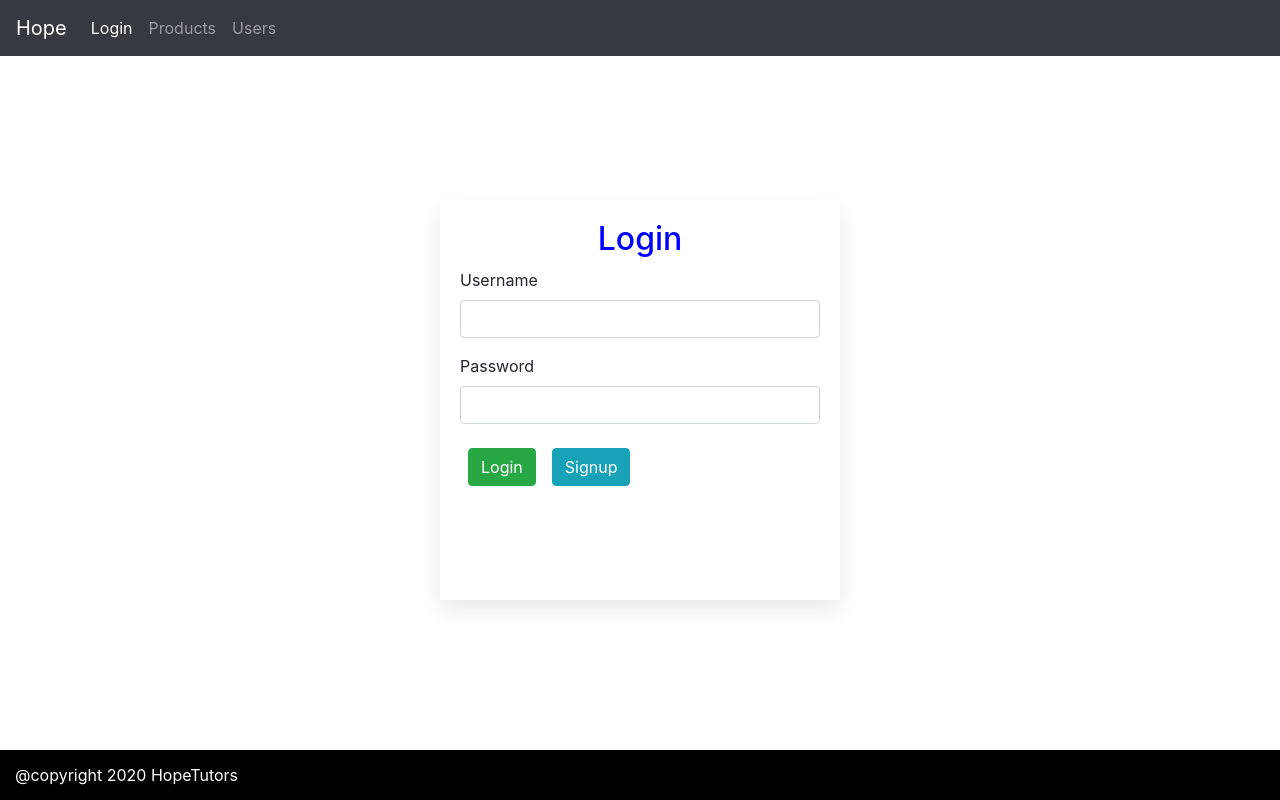
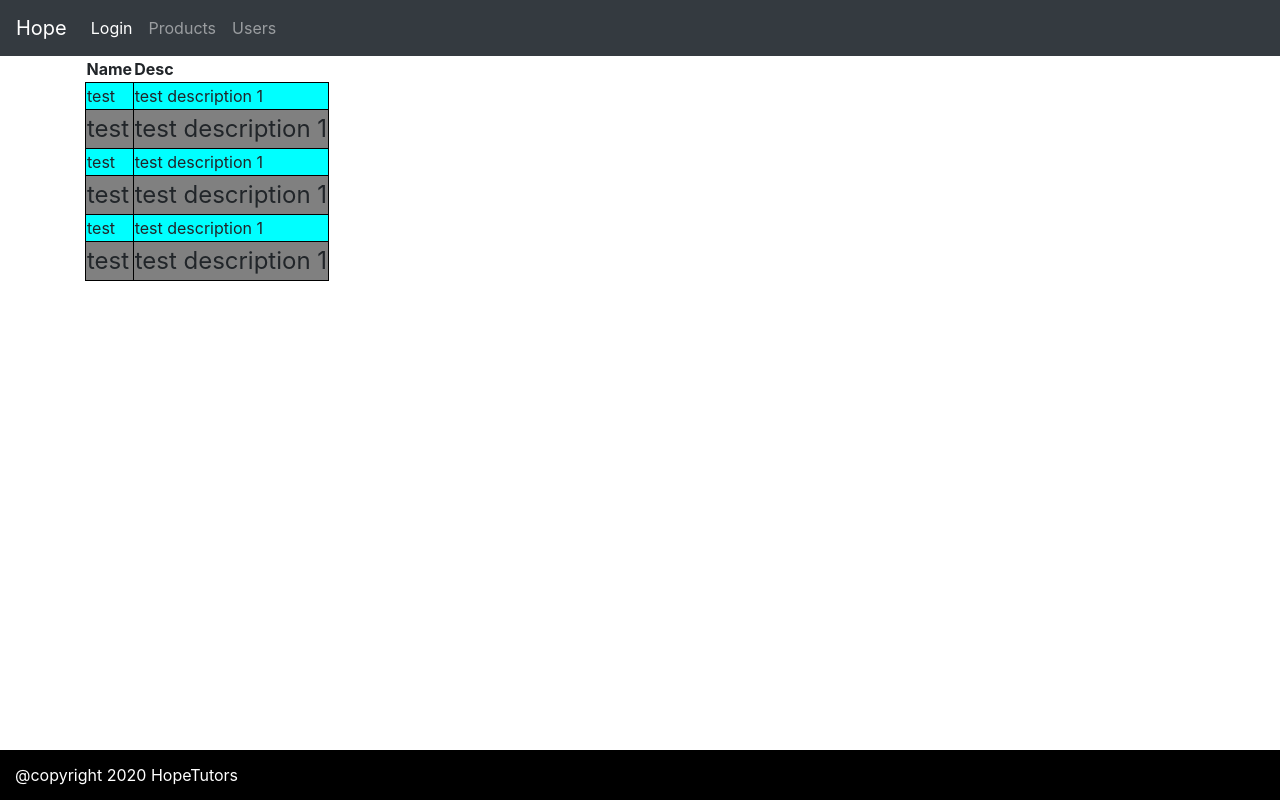
Before and after one commit to Mahivg/RoadToIonic, an Angular app in the folder MyTestApp/: page / in a window 1280 px wide. Built offline with nearby package versions, Linux system fonts and the light colour scheme.

Commit message:
Added till singleton Basics

```diff
--- a/MyTestApp/src/app/app.module.ts
+++ b/MyTestApp/src/app/app.module.ts
@@ -12,6 +12,7 @@ import { FooterComponent } from './footer/footer.component';
 import { HeaderComponent } from './header/header.component';
 import { TestComponent } from './test/test.component';
 import { FormsModule } from '@angular/forms';
+import { SingletonExample } from './models/Singleton';
 
 @NgModule({
   declarations: [
@@ -27,7 +28,7 @@ import { FormsModule } from '@angular/forms';
     TestComponent,
   ],
   imports: [BrowserModule, FormsModule],
-  providers: [],
+  providers: [SingletonExample], // => new SingletonEXmaple() => pass the instance
   bootstrap: [AppComponent],
 })
 export class AppModule {}
--- a/MyTestApp/src/app/login/login.component.css
+++ b/MyTestApp/src/app/login/login.component.css
@@ -21,3 +21,7 @@
   text-align: center;
   color: blue;
 }
+
+table tr td {
+  border: 1px solid black;
+}
--- a/MyTestApp/src/app/login/login.component.html
+++ b/MyTestApp/src/app/login/login.component.html
@@ -1,4 +1,4 @@
-<div class="login-box">
+<!-- <div class="login-box">
   <div class="controls">
     <h2 class="ht-login-title">Login</h2>
     <div class="form-group">
@@ -18,4 +18,25 @@
       <button type="button" class="btn btn-info m-2">Signup</button>
     </div>
   </div>
+</div> -->
+
+<div>
+  <table>
+    <thead>
+      <tr>
+        <th>Name</th>
+        <th>Desc</th>
+      </tr>
+    </thead>
+    <tbody>
+      <tr
+        *ngFor="let user of users; odd as oddIndex"
+        [ngStyle]="{ 'background-color': oddIndex ? 'grey' : 'aqua' }"
+        [ngClass]="{ test: oddIndex }"
+      >
+        <td>{{ user.name }}</td>
+        <td>{{ user.desc }}</td>
+      </tr>
+    </tbody>
+  </table>
 </div>
--- a/MyTestApp/src/app/login/login.component.ts
+++ b/MyTestApp/src/app/login/login.component.ts
@@ -1,4 +1,6 @@
 import { Component, OnInit, ViewChild, ElementRef } from '@angular/core';
+import { TestObj } from '../models/test';
+import { SingletonExample } from '../models/Singleton';
 
 @Component({
   selector: 'ht-login',
@@ -10,11 +12,43 @@ export class LoginComponent implements OnInit {
 
   @ViewChild('txtPassword', { static: true }) passwordInput: ElementRef;
 
-  constructor() {}
+  users: any[] = [
+    {
+      name: 'test',
+      desc: 'test description 1',
+    },
+    {
+      name: 'test',
+      desc: 'test description 1',
+    },
+    {
+      name: 'test',
+      desc: 'test description 1',
+    },
+    {
+      name: 'test',
+      desc: 'test description 1',
+    },
+    {
+      name: 'test',
+      desc: 'test description 1',
+    },
+    {
+      name: 'test',
+      desc: 'test description 1',
+    },
+  ];
 
-  ngOnInit(): void {}
+  constructor(public singtonObj: SingletonExample) {}
+
+  ngOnInit(): void {
+    console.log(TestObj.product);
+    console.log(this.singtonObj);
+  }
 
   login() {
+    let user = 'sr';
+    console.log(user);
     console.log(this.userNameInput.nativeElement.value);
     console.log(this.passwordInput.nativeElement.value);
   }
--- /dev/null
+++ b/MyTestApp/src/app/models/Singleton.ts
@@ -0,0 +1,11 @@
+import { Injectable } from '@angular/core';
+import { Product } from './product.model';
+
+@Injectable()
+export class SingletonExample {
+  id: number = 0;
+
+  name: string = 'default';
+
+  product: Product;
+}
--- a/MyTestApp/src/app/models/product.model.ts
+++ b/MyTestApp/src/app/models/product.model.ts
@@ -10,6 +10,8 @@ export class Product {
   colors: string[];
 
   active: boolean;
+
+  // constructor() {}
 
   constructor(
     pId: number,
--- /dev/null
+++ b/MyTestApp/src/app/models/test.ts
@@ -0,0 +1,11 @@
+import { Product } from './product.model';
+
+export class TestObj {
+  static product: Product;
+
+  id: string;
+}
+
+///  TestObj tst = new Testobj();
+/// tst.id = 'tst'
+///  TestObj.product = new Prodcut
--- a/MyTestApp/src/app/products/products.component.ts
+++ b/MyTestApp/src/app/products/products.component.ts
@@ -1,5 +1,7 @@
 import { Component, OnInit, Input, EventEmitter, Output } from '@angular/core';
 import { Product } from '../models/product.model';
+import { TestObj } from '../models/test';
+import { SingletonExample } from '../models/Singleton';
 
 @Component({
   selector: 'ht-products',
@@ -18,9 +20,46 @@ export class ProductsComponent implements OnInit {
 
   title = 'ProductsComponent';
 
-  constructor() {}
+  prod1: Product;
 
-  ngOnInit(): void {}
+  prod2: Product;
+
+  sng: SingletonExample;
+
+  constructor(singleTon: SingletonExample) {
+    this.sng = singleTon;
+  }
+
+  ngOnInit(): void {
+    // TestObj.product = new Product(1, 'Prod 1', 'test 1', 10, [], true);
+
+    // this.prod1 = new Product(1, 'Prod 1', 'test 1', 10, [], true);
+
+    // this.prod2 = new Product(2, 'Prod 2', 'test 2', 10, [], true);
+
+    // console.log(this.prod1);
+    // console.log(this.prod2);
+
+    // console.log('TestObj');
+
+    // console.log(TestObj.product);
+    // // this.prod1.id = 2;
+    // // this.prod2.id = 1;
+    // // console.log(this.prod1);
+    // // console.log(this.prod2);
+
+    // this.prod1 = this.prod2;
+    // console.log(this.prod1);
+    // console.log(this.prod2);
+    // this.prod2.name = 'changed';
+
+    // console.log(this.prod1);
+    // console.log(this.prod2);
+
+    // this.sng = new SingletonExample();
+    console.log(this.sng);
+    this.sng.product = new Product(1, 'Prod 1', 'test 1', 10, [], true);
+  }
 
   callParent() {
     this.callParentEvent.emit('From Products Component..!!!');
```
Also changed, not shown: 1 other file (tests, documents, lock files or other folders).
